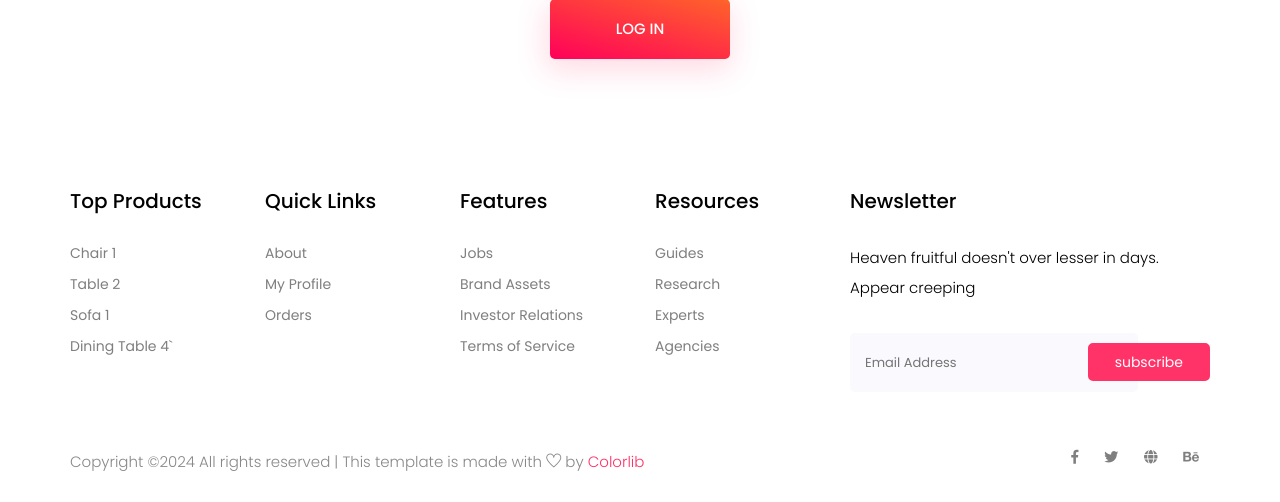
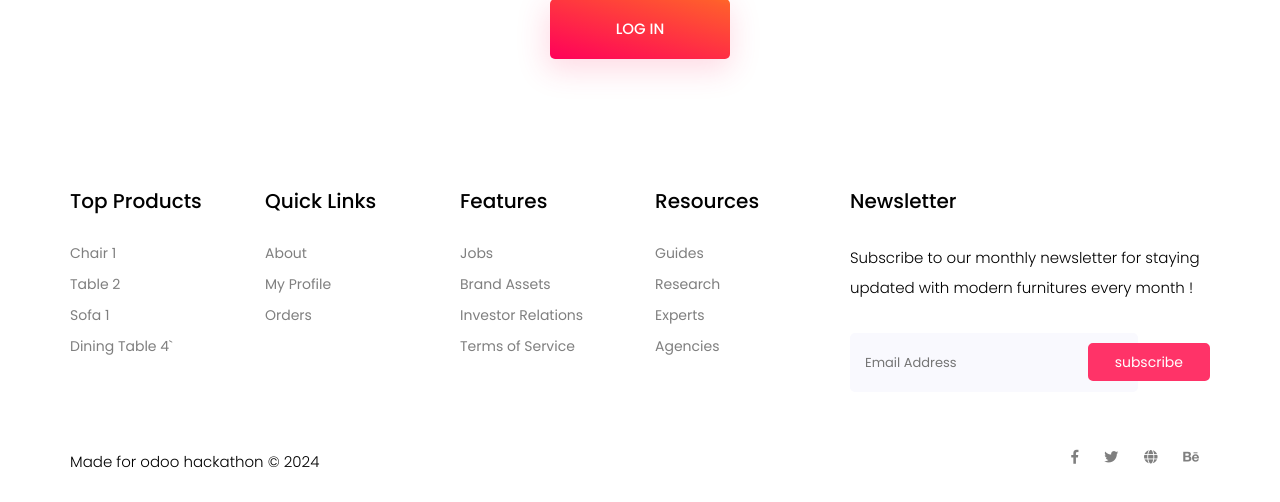
Before and after one commit to ikrishnabhatt/furniture-rental, a PHP site: page /cart.php in a window 1280 px wide. Shown: the part 719-1221 px from the top of the page. Run offline with PHP 8.4, Linux system fonts and the light colour scheme; style sheets or scripts are compiled from the project's sources.

Commit message:
changed the footer a bit

```diff
--- a/elements.html
+++ b/elements.html
@@ -5,7 +5,7 @@
 	<!-- Required meta tags -->
 	<meta charset="utf-8">
 	<meta name="viewport" content="width=device-width, initial-scale=1, shrink-to-fit=no">
-	<title>aranoz</title>
+	<title>WittyWarriors</title>
 	<link rel="icon" href="img/favicon.png">
 	<!-- Bootstrap CSS -->
 	<link rel="stylesheet" href="css/bootstrap.min.css">
--- a/footer.php
+++ b/footer.php
@@ -48,10 +48,10 @@
             <div class="col-sm-6 col-lg-4">
                 <div class="single_footer_part">
                     <h4>Newsletter</h4>
-                    <p>Heaven fruitful doesn't over lesser in days. Appear creeping
+                    <p>Subscribe to our monthly newsletter for staying updated with modern furnitures every month !
                     </p>
                     <div id="mc_embed_signup">
-                        <form target="_blank" action="https://spondonit.us12.list-manage.com/subscribe/post?u=1462626880ade1ac87bd9c93a&amp;id=92a4423d01" method="get" class="subscribe_form relative mail_part">
+                        <form target="_blank" action="submit" method="get" class="subscribe_form relative mail_part">
                             <input type="email" name="email" id="newsletter-form-email" placeholder="Email Address" class="placeholder hide-on-focus" onfocus="this.placeholder = ''" onblur="this.placeholder = ' Email Address '">
                             <button type="submit" name="submit" id="newsletter-submit" class="email_icon newsletter-submit button-contactForm">subscribe</button>
                             <div class="mt-10 info"></div>
@@ -66,13 +66,9 @@
         <div class="container">
             <div class="row">
                 <div class="col-lg-8">
-                    <div class="copyright_text">
+                    <div class="right_text">
                         <P>
-                            <!-- Link back to Colorlib can't be removed. Template is licensed under CC BY 3.0. -->
-                            Copyright &copy;<script>
-                                document.write(new Date().getFullYear());
-                            </script> All rights reserved | This template is made with <i class="ti-heart" aria-hidden="true"></i> by <a href="https://colorlib.com" target="_blank">Colorlib</a>
-                            <!-- Link back to Colorlib can't be removed. Template is licensed under CC BY 3.0. -->
+                            Made for odoo hackathon &copy; 2024
                         </P>
                     </div>
                 </div>
--- a/sass/_copyright_part.scss
+++ b/sass/_right_part.scss
@@ -1,5 +1,5 @@
-/**************** copyright part css start ****************/
-.copyright_part{
+
+.right_part{
     background-color: $footer_bg;
     padding: 26px 0px;
     p{
```
Also changed, not shown: img/footer_logo.png (deleted), img/logo.png, img/logo1.png (added).
